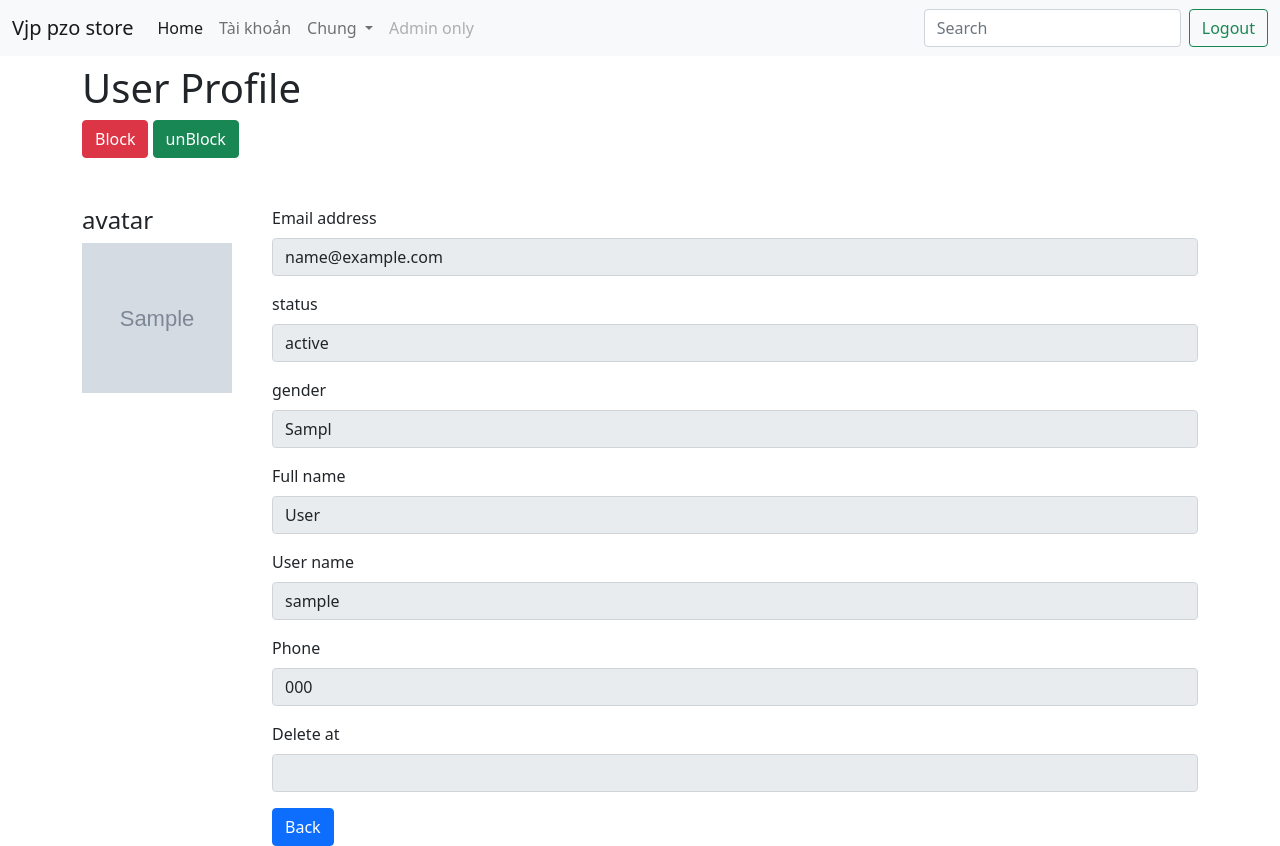
After one commit to PhamAnhTu123/Practice-Madison-Server, a Node server app: page /users/1 in a window 1280 px wide. The commit adds this page. Run offline with Node 20, Linux system fonts and the light colour scheme; tables that the repository leaves empty hold one stand-in row (values such as "Sample post"); grey boxes marked "Sample" are stand-in pictures; some libraries are stand-ins or nearby versions.

Commit message:
Finish admin flow for user

```diff
--- a/api/user/controller.js
+++ b/api/user/controller.js
@@ -1,6 +1,8 @@
+/* eslint-disable no-console */
 /* eslint-disable consistent-return */
 const moment = require('moment');
 const User = require('../../models/Users');
+const sequelize = require('../../connection');
 const BcryptUtils = require('../../services/Bcrypt');
 const { generateRandStr } = require('../../services/GenerateRandom');
 const Jwt = require('../../services/JWT');
@@ -21,7 +23,7 @@ module.exports.loginTemplate = (req, res) => {
 };
 
 module.exports.dashboard = async (req, res) => {
-  const users = await User.findAll();
+  const users = await User.findAll({ where: sequelize.literal('users.deletedAt IS NULL') });
   res.render('dashboard.ejs', { users });
 };
 
@@ -98,7 +100,7 @@ module.exports.adminLogin = async (req, res) => {
 
   req.session.isAuth = true;
 
-  res.render('dashboard.ejs');
+  res.redirect('/dashboard');
 };
 
 module.exports.logout = (req, res) => {
@@ -250,7 +252,7 @@ module.exports.getOne = async (req, res) => {
     return res.status(400).send({ message: 'User does not exists' });
   }
 
-  res.status(200).json({ body: user });
+  res.render('user.ejs', { user });
 };
 
 module.exports.deletedOne = async (req, res) => {
@@ -263,7 +265,7 @@ module.exports.deletedOne = async (req, res) => {
 
   user.update({ deletedAt: moment() });
 
-  res.status(200).json({ body: user });
+  res.redirect('/dashboard');
 };
 
 module.exports.blockOne = async (req, res) => {
@@ -280,5 +282,5 @@ module.exports.blockOne = async (req, res) => {
     user.update({ status: 'active' });
   }
 
-  res.status(200).json({ body: user });
+  res.render('user.ejs', { user });
 };
--- a/api/user/routes.js
+++ b/api/user/routes.js
@@ -17,7 +17,7 @@ routes.get('/dashboard', isAuth, controller.dashboard);
 routes.get('/admin/login', controller.loginTemplate);
 routes.post('/api/v1/test', upload.single('file'), controller.testMultiplepart);
 routes.get('/api/v1/users/me', validator.headers(requireAuthen), controller.getMe);
-routes.get('/api/v1/users/:id', controller.getOne);
+routes.get('/users/:id', controller.getOne);
 routes.post('/api/v1/users/register', controller.register);
 routes.post('/api/v1/users/login', validator.body(loginPayload), controller.login);
 routes.post('/api/v1/admins/login', controller.adminLogin);
@@ -28,7 +28,7 @@ routes.put('/api/v1/users/verify', controller.verify);
 routes.put('/api/v1/users/reset-password', controller.resetPassword);
 routes.put('/api/v1/users/change-password', validator.headers(requireAuthen), controller.changePassword);
 routes.put('/api/v1/users/me', upload.single('file'), validator.headers(requireAuthen), validator.body(updateUserPayload), controller.updateMe);
-routes.put('/api/v1/users/:id/status', isAuth, validator.body(blockOne), controller.blockOne);
-routes.delete('/api/v1/users/:id', isAuth, controller.deletedOne);
+routes.post('/api/v1/users/:id/status', isAuth, validator.body(blockOne), controller.blockOne);
+routes.post('/api/v1/users/:id/delete', isAuth, controller.deletedOne);
 
 module.exports = routes;
--- a/middlewares/isAuth.js
+++ b/middlewares/isAuth.js
@@ -2,6 +2,6 @@ module.exports.isAuth = (req, res, next) => {
   if (req.session.isAuth) {
     next();
   } else {
-    res.redirect('/wellcome');
+    res.redirect('/admin/login');
   }
 };
--- a/views/dashboard.ejs
+++ b/views/dashboard.ejs
@@ -60,7 +60,7 @@
             <table class="table table-hover table-striped">
                 <thead>
                     <tr>
-                        <th scope="col">Order</th>
+                        <th scope="col">Avatar</th>
                         <th scope="col">User name</th>
                         <th scope="col">Full name</th>
                         <th scope="col">Email</th>
@@ -71,12 +71,12 @@
                 <tbody>
                     <% for(user of users) { %>
                         <tr>
-                          <td><%= user.id %></td>
+                          <td><img style="height:50px ; width: 50px;" src="<%= user.avatar %>" /></td>
                           <td><%= user.username %></td>
                           <td><%= user.fullname %></td>
                           <td><%= user.email %></td>
                           <td><%= user.status %></td>
-                          <td><button class="btn-primary">update</button> | <Button class="btn-danger">delete</Button></td>
+                          <td><button class="btn-primary mb-2"><a style="color: inherit;" href="/users/<%= user.id %>">Detail</a></button> | <form action="/api/v1/users/<%= user.id %>/delete" method="post"><Button type="submit" class="btn-danger">delete</Button></form></td>
                         </tr>
                      <% } %>
                 </tbody>
--- /dev/null
+++ b/views/user.ejs
@@ -0,0 +1,122 @@
+<!DOCTYPE html>
+<html lang="en">
+
+<head>
+    <meta charset="UTF-8">
+    <meta http-equiv="X-UA-Compatible" content="IE=edge">
+    <meta name="viewport" content="width=device-width, initial-scale=1.0">
+    <link href="https://cdn.jsdelivr.net/npm/bootstrap@5.0.2/dist/css/bootstrap.min.css" rel="stylesheet"
+        integrity="sha384-EVSTQN3/azprG1Anm3QDgpJLIm9Nao0Yz1ztcQTwFspd3yD65VohhpuuCOmLASjC" crossorigin="anonymous">
+    <script src="https://cdn.jsdelivr.net/npm/bootstrap@5.0.2/dist/js/bootstrap.bundle.min.js"
+        integrity="sha384-MrcW6ZMFYlzcLA8Nl+NtUVF0sA7MsXsP1UyJoMp4YLEuNSfAP+JcXn/tWtIaxVXM"
+        crossorigin="anonymous"></script>
+    <title>Document</title>
+</head>
+
+<body>
+    <div>
+        <nav class="navbar navbar-expand-lg navbar-light bg-light mb-2">
+            <div class="container-fluid">
+                <a class="navbar-brand" href="#">Vjp pzo store</a>
+                <button class="navbar-toggler" type="button" data-bs-toggle="collapse" data-bs-target="#navbarScroll"
+                    aria-controls="navbarScroll" aria-expanded="false" aria-label="Toggle navigation">
+                    <span class="navbar-toggler-icon"></span>
+                </button>
+                <div class="collapse navbar-collapse" id="navbarScroll">
+                    <ul class="navbar-nav me-auto my-2 my-lg-0 navbar-nav-scroll" style="--bs-scroll-height: 100px;">
+                        <li class="nav-item">
+                            <a class="nav-link active" aria-current="page" href="#">Home</a>
+                        </li>
+                        <li class="nav-item">
+                            <a class="nav-link" href="#">Tài khoản</a>
+                        </li>
+                        <li class="nav-item dropdown">
+                            <a class="nav-link dropdown-toggle" href="#" id="navbarScrollingDropdown" role="button"
+                                data-bs-toggle="dropdown" aria-expanded="false">
+                                Chung
+                            </a>
+                            <ul class="dropdown-menu" aria-labelledby="navbarScrollingDropdown">
+                                <li><a class="dropdown-item" href="#">Danh mục</a></li>
+                                <li><a class="dropdown-item" href="#">Sản Phẩm</a></li>
+                                <li>
+                                    <hr class="dropdown-divider">
+                                </li>
+                                <li><a class="dropdown-item" href="#">Đơn Hàng</a></li>
+                            </ul>
+                        </li>
+                        <li class="nav-item">
+                            <a class="nav-link disabled">Admin only</a>
+                        </li>
+                    </ul>
+                    <form class="d-flex">
+                        <input class="form-control me-2" type="search" placeholder="Search" aria-label="Search">
+                        <button class="btn btn-outline-success" type="submit">Logout</button>
+                    </form>
+                </div>
+            </div>
+        </nav>
+        <div class="container">
+            <h1>User Profile</h1>
+            <div class="mb-5">
+                <div class="row">
+                    <div class="col-8">
+                        <form action="/api/v1/users/<%= user.id %>/status" method="post">
+                            <button type="submit" name="status" value="<%= true %>"
+                                class="btn btn-danger">Block</button>
+                            <button type="submit" name="status" value="<%= false %>"
+                                class="btn btn-success">unBlock</button>
+                        </form>
+                    </div>
+                </div>
+            </div>
+            <div class="row">
+                <div class="col-2">
+                    <h4>avatar</h4>
+                    <img style="height:150px ; width: 150px;" src="<%= user.avatar %>" />
+                </div>
+                <div class="col-10">
+                    <form action="/dashboard" method="get">
+                        <div class="mb-3">
+                            <label for="exampleInputEmail1" class="form-label">Email address</label>
+                            <input disabled type="email" value="<%= user.email %>" class="form-control"
+                                id="exampleInputEmail1" aria-describedby="emailHelp">
+                        </div>
+                        <div class="mb-3">
+                            <label for="exampleInputPassword1" class="form-label">status</label>
+                            <input disabled value="<%= user.status %>" type="text" class="form-control"
+                                id="exampleInputPassword1">
+                        </div>
+                        <div class="mb-3">
+                            <label for="exampleInputPassword1" class="form-label">gender</label>
+                            <input disabled value="<%= user.gender %>" type="text" class="form-control"
+                                id="exampleInputPassword1">
+                        </div>
+                        <div class="mb-3">
+                            <label for="exampleInputEmail1" class="form-label">Full name</label>
+                            <input disabled type="email" value="<%= user.fullname %>" class="form-control"
+                                id="exampleInputEmail1" aria-describedby="emailHelp">
+                        </div>
+                        <div class="mb-3">
+                            <label for="exampleInputEmail1" class="form-label">User name</label>
+                            <input disabled type="email" value="<%= user.username %>" class="form-control"
+                                id="exampleInputEmail1" aria-describedby="emailHelp">
+                        </div>
+                        <div class="mb-3">
+                            <label for="exampleInputEmail1" class="form-label">Phone</label>
+                            <input disabled type="email" value="<%= user.phone %>" class="form-control"
+                                id="exampleInputEmail1" aria-describedby="emailHelp">
+                        </div>
+                        <div class="mb-3">
+                            <label for="exampleInputEmail1" class="form-label">Delete at</label>
+                            <input disabled type="email" value="<%= user.deletedAt %>" class="form-control"
+                                id="exampleInputEmail1" aria-describedby="emailHelp">
+                        </div>
+                        <button type="submit" class="btn btn-primary">Back</button>
+                    </form>
+                </div>
+            </div>
+        </div>
+    </div>
+</body>
+
+</html>
```
